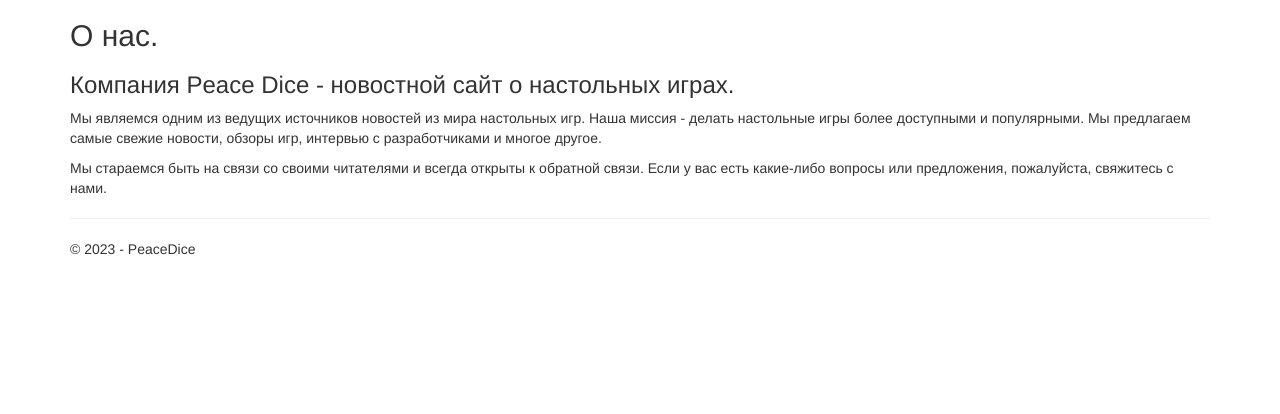
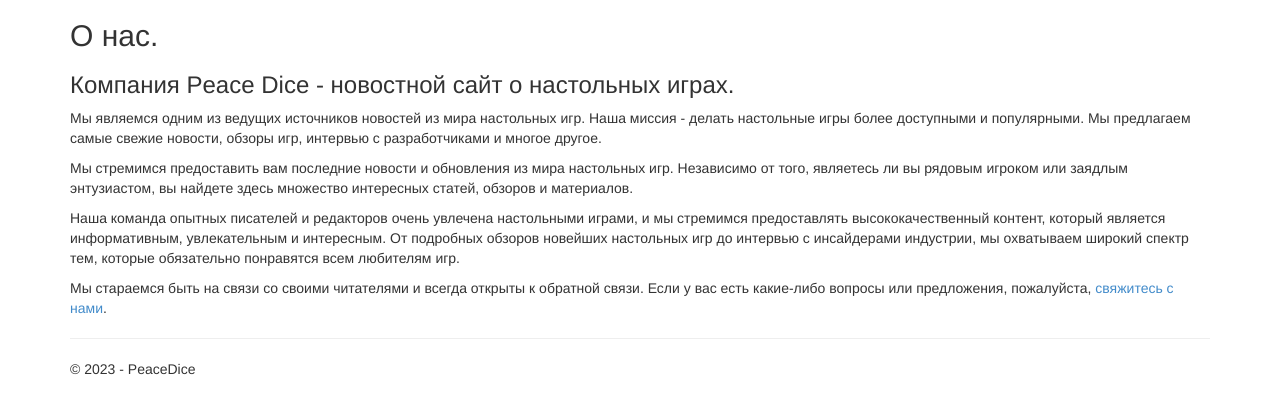
Before and after one commit to mrgick/web-course, a Django app: page /about/ in a window 1280 px wide. Shown: the part 51-465 px from the top of the page. Run offline with Django 3.2, Linux system fonts and the light colour scheme; some libraries are stand-ins or nearby versions.

Commit message:
Lab 4. Add more about text.

```diff
--- a/app/templates/app/about.html
+++ b/app/templates/app/about.html
@@ -8,7 +8,17 @@
 <p>Мы являемся одним из ведущих источников новостей из мира настольных игр. Наша миссия - делать настольные игры более
     доступными и популярными. Мы предлагаем самые свежие новости, обзоры игр, интервью с разработчиками и многое другое.
 </p>
+
+<p>Мы стремимся предоставить вам последние новости и обновления из мира настольных игр. Независимо от того, являетесь ли
+    вы рядовым игроком или заядлым энтузиастом, вы найдете здесь множество интересных статей, обзоров и материалов.
+</p>
+<p>
+    Наша команда опытных писателей и редакторов очень увлечена настольными играми, и мы стремимся предоставлять
+    высококачественный контент, который является информативным, увлекательным и интересным. От подробных обзоров
+    новейших настольных игр до интервью с инсайдерами индустрии, мы охватываем широкий спектр тем, которые обязательно
+    понравятся всем любителям игр.
+</p>
 <p>Мы стараемся быть на связи со своими читателями и всегда открыты к обратной связи. Если у вас есть какие-либо вопросы
-    или предложения, пожалуйста, свяжитесь с нами.</p>
+    или предложения, пожалуйста, <a href="{% url 'contact' %}">свяжитесь с нами</a>.</p>
 
 {% endblock %}
```
